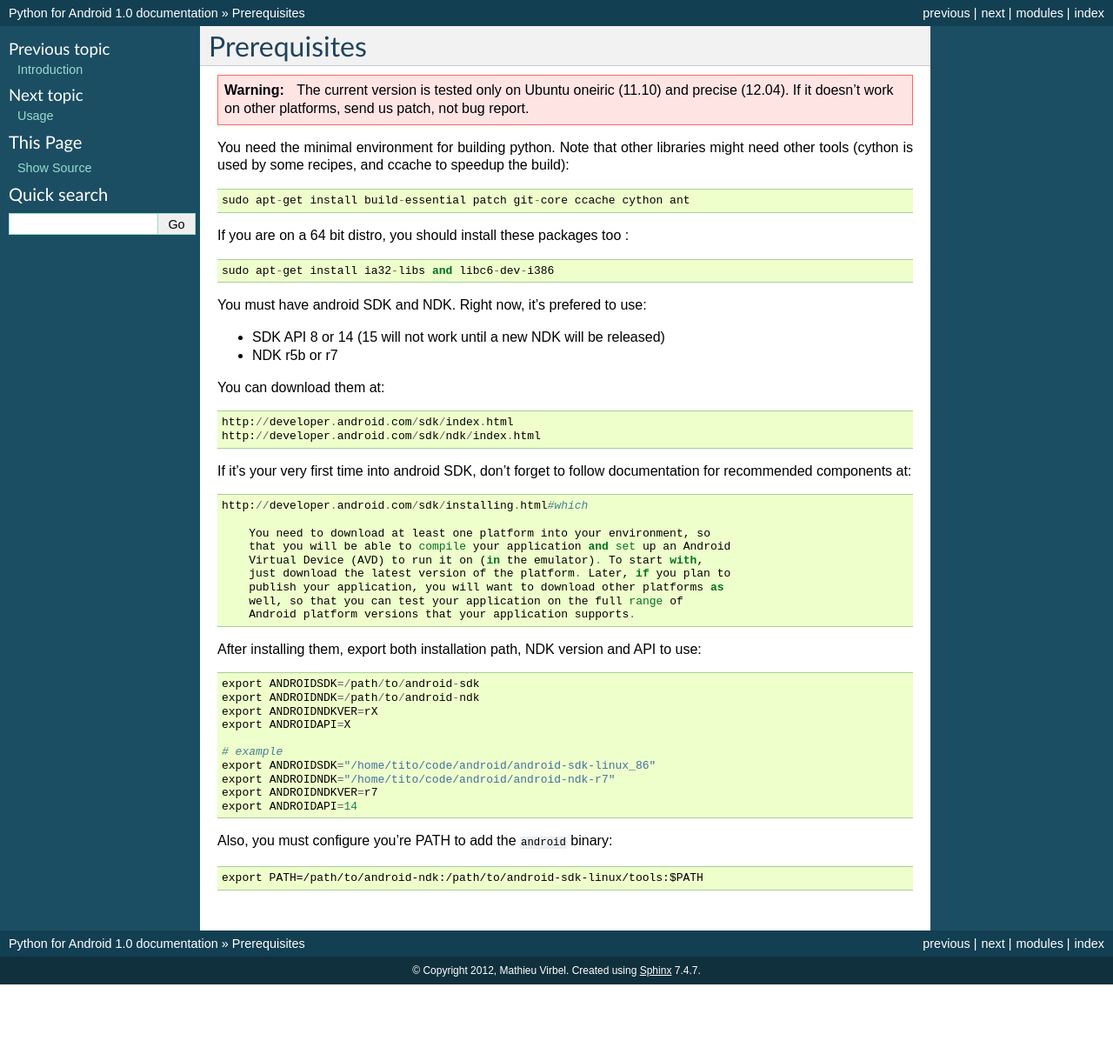
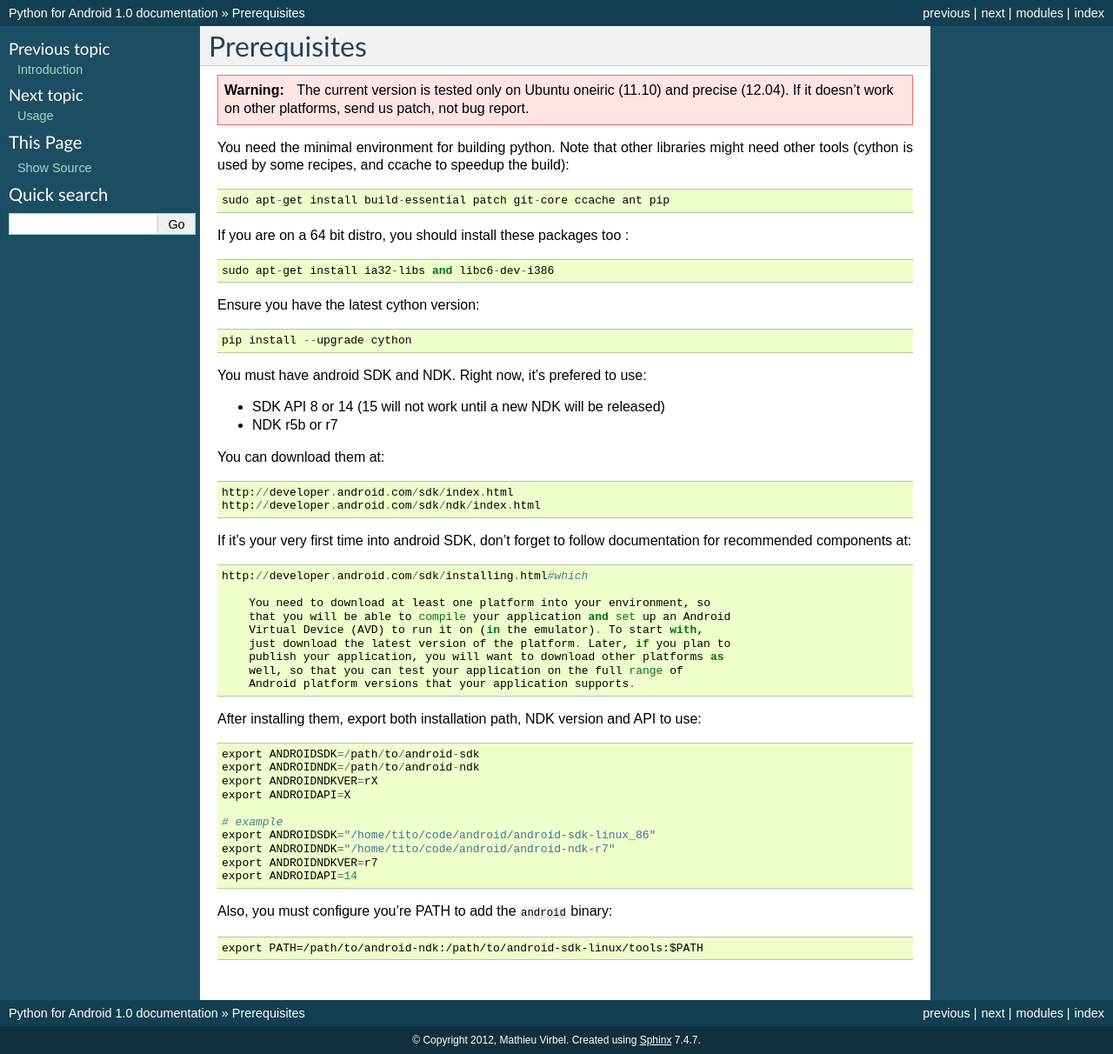
Before and after one commit to kivy/python-for-android, a Sphinx documentation site: the page built from docs/source/prerequisites.rst, in a window 1280 px wide. Shown: the whole page at 87% size. Built offline with Sphinx 7.4.7, drawn with Linux system fonts in a browser that asks for light colours; before the commit the page ends 1132 px from its top, so only the background shows below that.

Commit message:
Update master

```diff
--- a/docs/source/prerequisites.rst
+++ b/docs/source/prerequisites.rst
@@ -10,11 +10,15 @@ Prerequisites
 You need the minimal environment for building python. Note that other libraries
 might need other tools (cython is used by some recipes, and ccache to speedup the build)::
 
-    sudo apt-get install build-essential patch git-core ccache cython ant
+    sudo apt-get install build-essential patch git-core ccache ant pip
 
 If you are on a 64 bit distro, you should install these packages too ::
 
     sudo apt-get install ia32-libs and libc6-dev-i386
+
+Ensure you have the latest cython version::
+
+    pip install --upgrade cython
 
 You must have android SDK and NDK. Right now, it's prefered to use:
 
```
